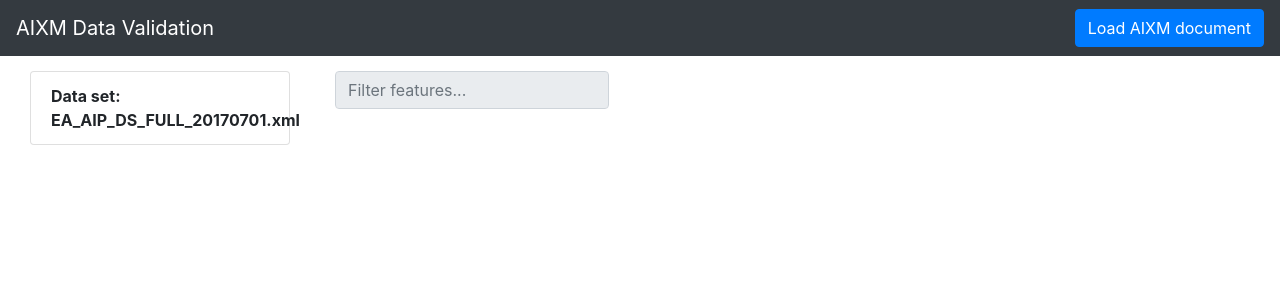
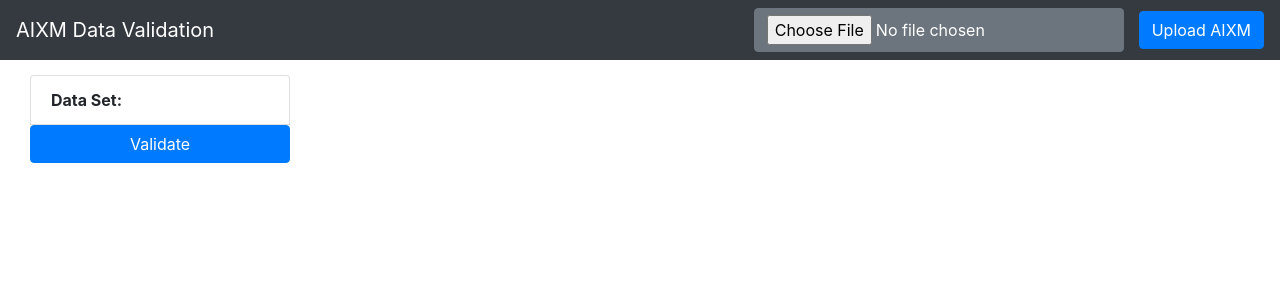
Before and after one commit to eurocontrol-swim/aixm-graph, a Flask app: page / in a window 1280 px wide. Shown: the top 300 px of the page. Run offline with Flask 2, Linux system fonts and the light colour scheme; data that the repository does not hold is empty; some libraries are stand-ins or nearby versions.

Commit message:
a first implementation of file upload

```diff
--- a/aixm/app.py
+++ b/aixm/app.py
@@ -27,10 +27,8 @@ http://opensource.org/licenses/BSD-3-Clause
 
 Details on EUROCONTROL: http://www.eurocontrol.int
 """
-
-__author__ = "EUROCONTROL (SWIM)"
-
 import sys
+import logging.config
 
 from flask import Flask
 
@@ -43,16 +41,24 @@ from pkg_resources import resource_filename
 from aixm.parser import process_aixm
 from aixm.utils import load_config, get_samples_filepath
 
+__author__ = "EUROCONTROL (SWIM)"
+
+
 # TODO: upload AIXM file view
 # TODO: download skeleton file view
 # TODO: apply pagination in case of big graph
+
+def handle(response):
+    return response
+
 
 app = Flask(__name__)
 app.register_blueprint(aixm_blueprint)
 
 app_config = load_config(filename=resource_filename(__name__, 'config.yml'))
 app.config.update(app_config)
-
+app.after_request(handle)
+logging.config.dictConfig(app.config['LOGGING'])
 
 if __name__ == '__main__':
     # filepath, ns_message = get_samples_filepath('BD_2019-01-03_26fe8f56-0c48-4047-ada0-4e1bd91ed4cf.xml'), \
--- a/aixm/config.yml
+++ b/aixm/config.yml
@@ -1,4 +1,31 @@
 ---
+LOGGING:
+  version: 1
+
+  handlers:
+    console:
+      class: logging.StreamHandler
+      formatter: default
+      level: DEBUG
+
+  formatters:
+    default:
+      format: '%(asctime)s - %(name)s - %(levelname)s - %(message)s'
+      class: logging.Formatter
+
+  disable_existing_loggers: false
+
+  root:
+    level: DEBUG
+    handlers: [console]
+
+  loggers:
+
+    aixm:
+      level: DEBUG
+
+UPLOAD_FOLDER: /tmp
+
 FEATURES:
   AerialRefuelling:
     keys:
--- a/aixm/web_app/static/css/app.css
+++ b/aixm/web_app/static/css/app.css
@@ -28,6 +28,9 @@ html, body/*, and all other map parent selectors*/ {
     overflow-scrolling: touch;
 }
 
+#aixm-upload {
+    margin-right: 15px;
+}
 /* layout.css Style */
 .upload-drop-zone {
   height: 200px;
--- a/aixm/web_app/static/js/app.js
+++ b/aixm/web_app/static/js/app.js
@@ -1,54 +1,37 @@
-//+ function($) {
-//    'use strict';
-//
-//    // UPLOAD CLASS DEFINITION
-//    // ======================
-//
-//    var dropZone = document.getElementById('drop-zone');
-//    var uploadForm = document.getElementById('js-upload-form');
-//
-//    var startUpload = function(files) {
-//        console.log(files)
-//    }
-//
-//    uploadForm.addEventListener('submit', function(e) {
-//        var uploadFiles = document.getElementById('js-upload-files').files;
-//        e.preventDefault()
-//
-//        startUpload(uploadFiles)
-//    })
-//
-//    dropZone.ondrop = function(e) {
-//        e.preventDefault();
-//        this.className = 'upload-drop-zone';
-//
-//        startUpload(e.dataTransfer.files)
-//    }
-//
-//    dropZone.ondragover = function() {
-//        this.className = 'upload-drop-zone drop';
-//        return false;
-//    }
-//
-//    dropZone.ondragleave = function() {
-//        this.className = 'upload-drop-zone';
-//        return false;
-//    }
-//
-//}(jQuery);
 
-$(document).ready(function(){
+function validate() {
     $.ajax({
         type: "POST",
         url: "/load_aixm",
         dataType : "json",
         contentType: "application/json; charset=utf-8",
-        data: JSON.stringify({filepath: "/media/alex/Data/dev/work/eurocontrol/aixm/samples/EA_AIP_DS_FULL_20170701.xml"}),
-//        data: JSON.stringify({filepath: "/media/alex/Data/dev/work/eurocontrol/aixm/samples/BD_2019-01-03_26fe8f56-0c48-4047-ada0-4e1bd91ed4cf.xml"}),
+        data: JSON.stringify({filename: $("#data-set").attr('data-filename')}),
         success : function(result) {
             result.stats.forEach(function(data) {
                 featuresList.add(data);
             });
         }
     });
-});
+}
+
+function uploadAIXMFile() {
+    var formData = new FormData(),
+        fileInputElement = $("#aixm-upload")[0];
+
+    formData.append("file", fileInputElement.files[0]);
+
+    $.ajax({
+        url: '/upload',
+        type: 'POST',
+        data: formData,
+        contentType: false,
+        processData: false,
+        success: function(response){
+            console.table(response);
+            $("#aixm-upload-button").html('Upload AIXM');
+            $("#data-set").html('<strong>Data Set: '+ response.filename +'</strong>')
+            $("#data-set").attr('data-filename', response.filename);
+        },
+    });
+    $("#aixm-upload-button").html('Uploading... <i class="fas fa-spinner fa-spin trash">');
+}
--- a/aixm/web_app/static/js/models.js
+++ b/aixm/web_app/static/js/models.js
@@ -12,9 +12,9 @@ var featuresList = new Vue({
         },
         setSelectedFeature(feature) {
             this.selectedFeature = feature;
-            if (!filterFeatures.active) {
-                filterFeatures.active = true;
-            }
+
+            filterFeatures.activate();
+            filterFeatures.focus();
         }
     }
 })
@@ -38,8 +38,13 @@ var filterFeatures = new Vue({
                 }
             });
         },
-        preventSubmit: function() {
-
+        focus: function() {
+            this.$refs.filter.focus();
+        },
+        activate: function() {
+            if (!this.active) {
+                this.active = true;
+            }
         }
     },
     computed: {
--- a/aixm/web_app/templates/index.html
+++ b/aixm/web_app/templates/index.html
@@ -15,17 +15,10 @@
     <body>
         <nav class="navbar navbar-dark bg-dark">
             <a class="navbar-brand">AIXM Data Validation</a>
-          <form class="form-inline">
-            <label class="btn btn-primary">
-                Load AIXM document <input id="load-aixm-button" type="file" hidden>
-            </label>
-<!--              <div class="custom-file">-->
-<!--                  <input type="file" class="btn" id="customFile">-->
-<!--                  <label class="custom-file-label" for="customFile">Load AIXM document</label>-->
-<!--                </div>-->
-<!--            <input class="form-control mr-sm-2" type="search" placeholder="Search" aria-label="Search">-->
-<!--            <button class="btn btn-outline-success my-2 my-sm-0" type="submit">Search</button>-->
-          </form>
+            <div class="form-inline my-2 my-lg-0">
+              <input class="btn btn-secondary" id="aixm-upload" type="file">
+              <button class="btn btn-primary my-2 my-sm-0" onclick="uploadAIXMFile()" id="aixm-upload-button">Upload AIXM</i></button>
+            </div>
         </nav>
 
         <div class="container-fluid">
@@ -44,7 +37,7 @@
                           <div class="row">
                               <div class="col">
                                   <div class="list-group">
-                                      <li class="list-group-item"><strong>Data set: EA_AIP_DS_FULL_20170701.xml</strong></li>
+                                      <li class="list-group-item" id="data-set" data-filename=""><strong>Data Set:</strong></li> <button type="button" class="btn btn-primary" onclick="validate()">Validate</button>
                                   </div>
                               </div>
                           </div>
@@ -69,32 +62,18 @@
                     <div class="col">
 
                       <form class="form-inline" id="filterFeatures" v-on:submit.prevent>
-                        <input v-if="active" class="form-control mr-sm-2"  placeholder="Filter features..." aria-label="Search" v-model="key" v-on:keyup="filter">
-                        <input v-else="active" class="form-control mr-sm-2"  placeholder="Filter features..." aria-label="Search" v-model="key" disabled>
-<!--                        <button v-if="active" class="btn btn-outline-success my-2 my-sm-0" type="submit">Filter</button>-->
-<!--                        <button v-else="active" class="btn btn-outline-success my-2 my-sm-0" type="submit" disabled>Filter</button>-->
+                        <input v-if="active" class="form-control mr-sm-2"  placeholder="Filter features..." v-model="key" ref="filter" v-on:keyup="filter">
+                        <input v-else="active" class="form-control mr-sm-2"  placeholder="Filter features..." v-model="key" hidden>
                           <div v-if="active">
                               <span v-if="key == null || key ==''">Showing all <strong>{{ selectedFeature }}</strong></span>
                                 <span v-else="key == null || key ==''">Showing <strong>{{ selectedFeature }}</strong> features with <strong>{{ key }}</strong> among their keys</strong> features</span>
                           </div>
                       </form>
-<!--                        <input class="form-control mr-sm-2" type="search" placeholder="Filter features..." aria-label="Search" readonly>-->
-<!--                      <form action="" method="post" enctype="multipart/form-data" id="js-upload-form">-->
-<!--                        <div class="form-inline">-->
-<!--                          <div class="form-group">-->
-<!--                            <input type="file" name="files" id="js-upload-files" >-->
-<!--                          </div>-->
-<!--                          <button type="submit" class="btn btn-sm btn-primary" id="js-upload-submit">Load AIXM document</button>-->
-<!--                        </div>-->
-<!--                      </form>-->
-<!--                      <div class="upload-drop-zone" id="drop-zone">-->
-<!--                        Just drag and drop files here-->
-<!--                      </div>-->
                     </div>
                 </div>
-                <div class="row" id="graph">
-<!--                    <div class="col" id="graph">-->
-<!--                    </div>-->
+                <div class="row" >
+                    <div class="col" id="graph">
+                    </div>
                 </div>
             </div>
           </div>
@@ -106,5 +85,8 @@
         <script src="/js/graph.js" type="text/javascript"></script>
         <script src="/js/app.js" type="text/javascript"></script>
         <script src="/js/models.js" type="text/javascript"></script>
+        <script src="/js/jquery.iframe-transport.js" type="text/javascript"></script>
+        <script src="/js/jquery.ui.widget.js" type="text/javascript"></script>
+        <script src="/js/jquery.fileupload.js" type="text/javascript"></script>
     </body>
 </html>
--- a/aixm/web_app/views.py
+++ b/aixm/web_app/views.py
@@ -31,13 +31,20 @@ Details on EUROCONTROL: http://www.eurocontrol.int
 __author__ = "EUROCONTROL (SWIM)"
 
 import json
+import logging
+import os
+from typing import Dict
 
 from flask import Blueprint, send_from_directory, request, current_app as app
+from werkzeug.utils import secure_filename
 
 from aixm import cache
 from aixm.graph import get_feature_graph, get_features_graph
 from aixm.parser import process_aixm
 from aixm.stats import get_stats
+
+
+_logger = logging.getLogger(__name__)
 
 aixm_blueprint = Blueprint('geofencing_viewer',
                            __name__,
@@ -83,7 +90,8 @@ def favicon():
 def load_aixm():
     data = request.get_json()
 
-    process_aixm(filepath=data['filepath'], features_config=app.config['FEATURES'])
+    filepath = os.path.join('/tmp', data['filename'])
+    process_aixm(filepath=filepath, features_config=app.config['FEATURES'])
 
     stats = get_stats()
 
@@ -121,3 +129,41 @@ def get_graph_for_feature_uuid(uuid: str):
     return json.dumps({
         'graph': graph.to_json()
     })
+
+
+@aixm_blueprint.route('/upload', methods=['POST'])
+def upload_aixm():
+    try:
+        file = validate_file_form(request.files)
+    except ValueError as e:
+        print(str(e))
+        return {
+            'status': 'NOK',
+            'error': str(e)
+        }, 400
+
+    filename = secure_filename(file.filename)
+    file.save(os.path.join(app.config['UPLOAD_FOLDER'], filename))
+
+    return {
+        'status': 'OK',
+        'filename': filename
+    }, 200
+
+
+def validate_file_form(file_form: Dict):
+    if 'file' not in file_form:
+        raise ValueError('No file part')
+
+    file = file_form['file']
+    if file.filename == '':
+        raise ValueError('No selected file')
+
+    if not allowed_file(file.filename):
+        raise ValueError('File is not allowed')
+
+    return file
+
+
+def allowed_file(filename):
+    return '.' in filename and filename.rsplit('.', 1)[1].lower() == 'xml'
```
